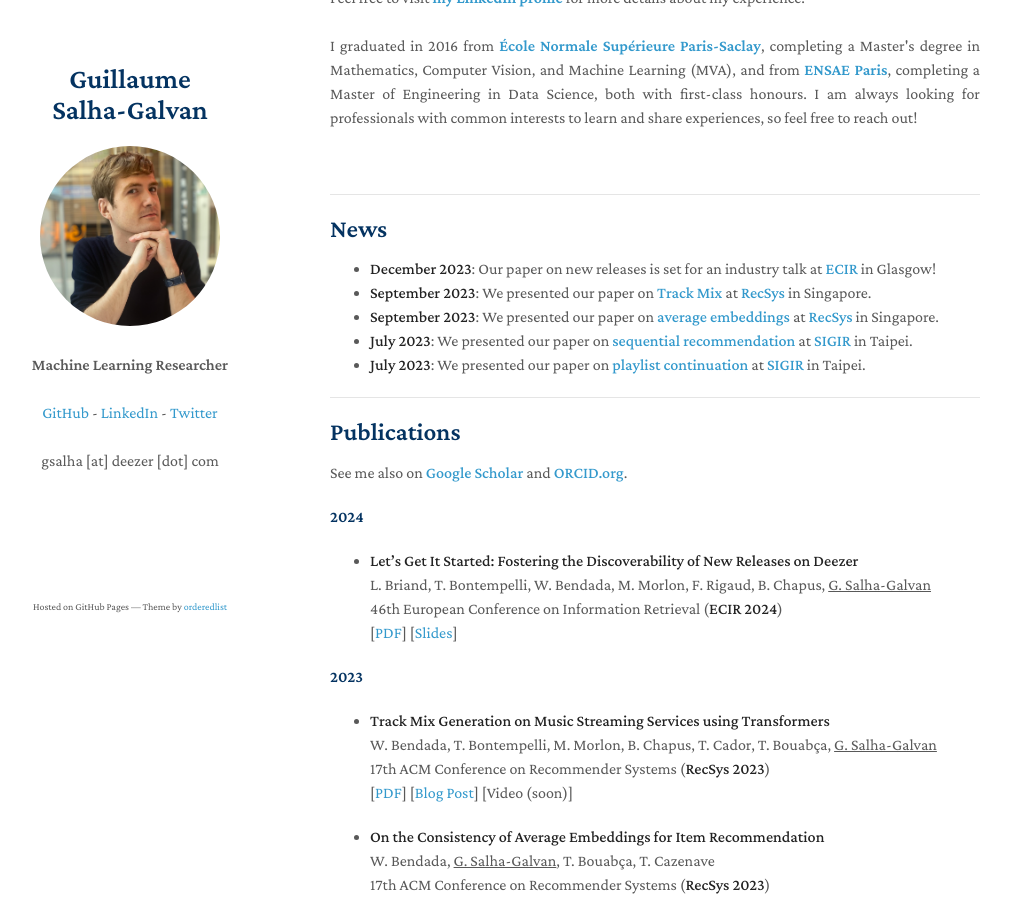
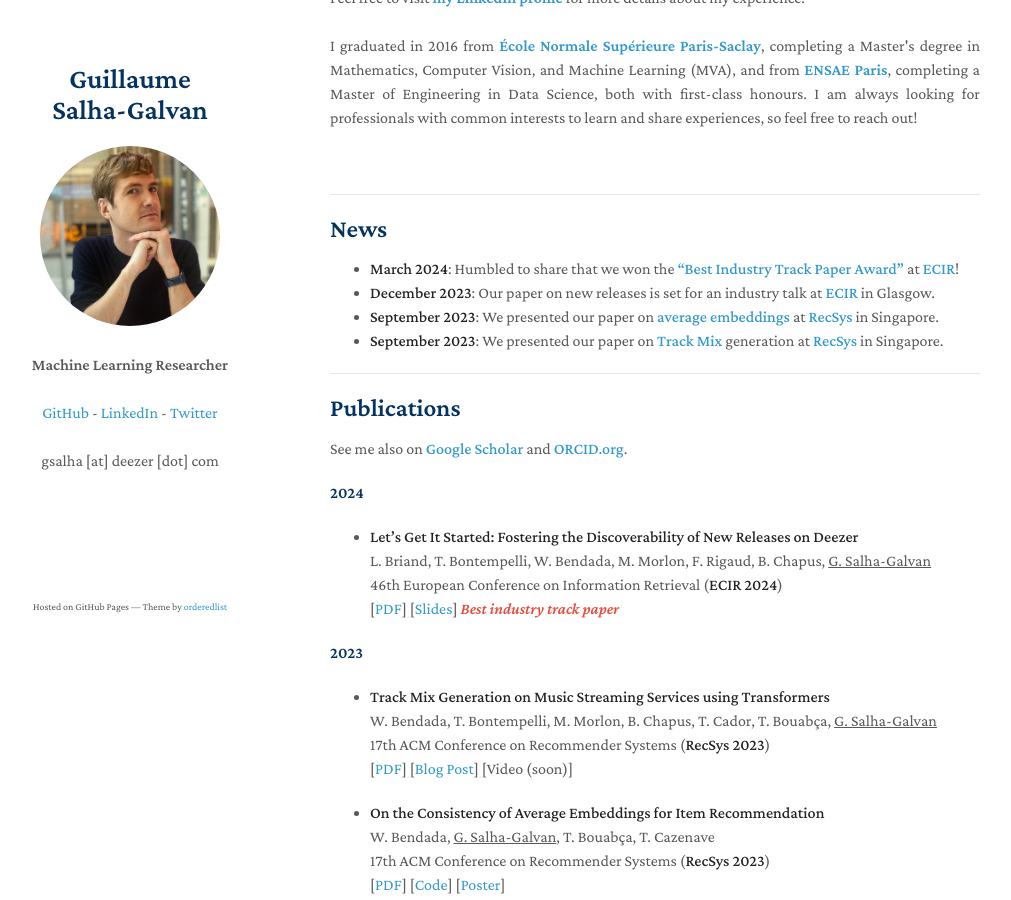
Before and after one commit to GuillaumeSalhaGalvan/GuillaumeSalhaGalvan.github.io, a Jekyll site: the page built from index.md, in a window 1280 px wide and 900 px high, scrolled down 459 px. Shown: the whole window, without its empty margins (140-1151 px from the left). Built offline with Jekyll 4.4.1, drawn with Linux system fonts in a browser that asks for light colours; our own code applies the rules of GitHub Pages for plain Markdown files; a script that is not in the unit is left out.

Commit message:
Update index.md

```diff
--- a/index.md
+++ b/index.md
@@ -19,11 +19,10 @@ I graduated in 2016 from <a href="https://www.master-mva.com/" target="_blank"><
 
 ## News
 
-- **December 2023**: Our paper on new releases is set for an industry talk at **<a href="https://www.ecir2024.org/" target="_blank">ECIR</a>** in Glasgow!
--  **September 2023**: We presented our paper on **<a href="https://arxiv.org/pdf/2307.03045.pdf" target="_blank">Track Mix</a>** at **<a href="https://recsys.acm.org/recsys23/" target="_blank">RecSys</a>** in Singapore.
+- **March 2024**: Humbled to share that we won the **<a href="https://twitter.com/gsalhagalvan/status/1772762220943847761" target="_blank">"Best Industry Track Paper Award"</a>** at **<a href="https://www.ecir2024.org/" target="_blank">ECIR</a>**!
+- **December 2023**: Our paper on new releases is set for an industry talk at **<a href="https://www.ecir2024.org/" target="_blank">ECIR</a>** in Glasgow.
 -  **September 2023**: We presented our paper on **<a href="https://arxiv.org/pdf/2308.12767.pdf" target="_blank">average embeddings</a>** at **<a href="https://recsys.acm.org/recsys23/" target="_blank">RecSys</a>** in Singapore.
--  **July 2023**: We presented our paper on **<a href="https://arxiv.org/pdf/2304.08158.pdf" target="_blank">sequential recommendation</a>** at **<a href="https://sigir.org/sigir2023/" target="_blank">SIGIR</a>** in Taipei.
-- **July 2023**: We presented our paper on **<a href="https://arxiv.org/pdf/2304.09061.pdf" target="_blank">playlist continuation</a>** at **<a href="https://sigir.org/sigir2023/" target="_blank">SIGIR</a>** in Taipei.
+- **September 2023**: We presented our paper on **<a href="https://arxiv.org/pdf/2307.03045.pdf" target="_blank">Track Mix</a>** generation at **<a href="https://recsys.acm.org/recsys23/" target="_blank">RecSys</a>** in Singapore.
 <br>
 
 ---
@@ -38,7 +37,7 @@ See me also on **<a href="https://scholar.google.fr/citations?hl=fr&authuser=1&u
 L. Briand, T. Bontempelli, W. Bendada, M. Morlon, F. Rigaud, B. Chapus, <ins>G. Salha-Galvan</ins> <br>
 46th European Conference on Information Retrieval (**ECIR 2024**)  <br>
 [<a href="https://arxiv.org/pdf/2401.02827.pdf" target="_blank">PDF</a>] [<a href="https://github.com/deezer/new-releases-ecir2024/blob/main/slides/briand_ecir2024.pdf" target="_blank">Slides</a>]
-
+<strong><i style="color:#e74d3c">Best industry track paper</i></strong>
 
 #### 2023
 
```
